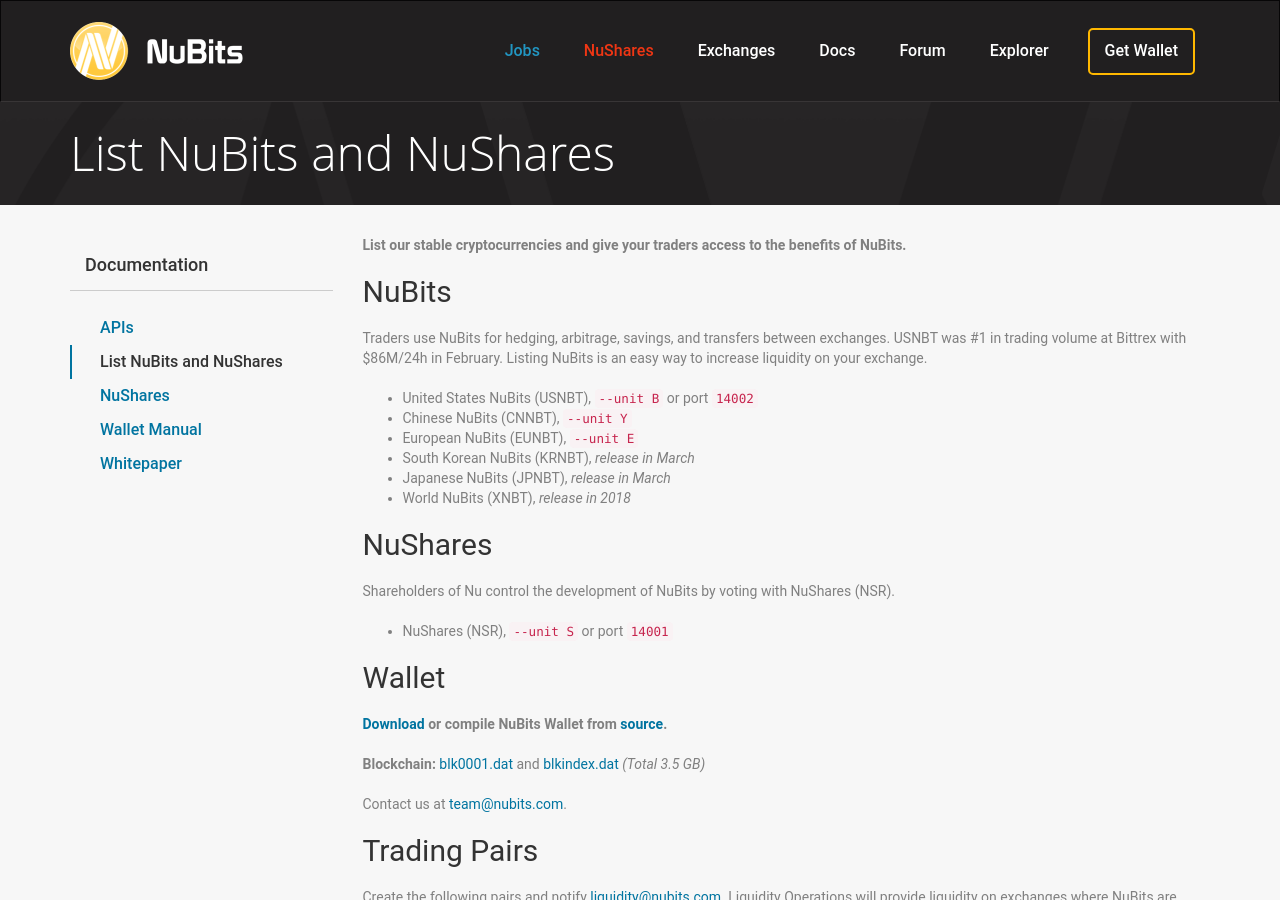
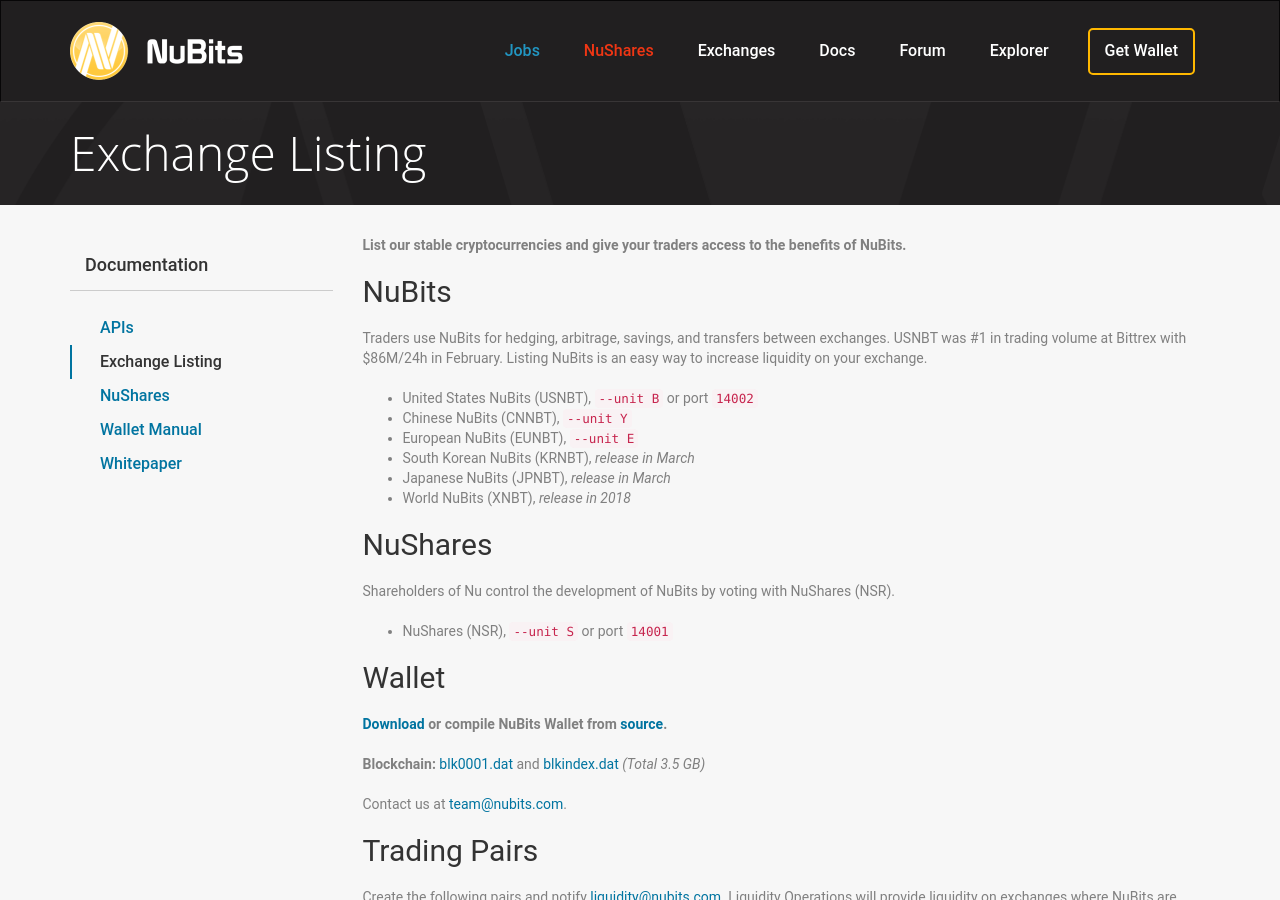
Before and after one commit to NuNetwork/nunetwork.github.io, a Jekyll site: the page built from _pages/list-nubits.md, in a window 1280 px wide and 900 px high. Built offline with Jekyll 4.4.1, drawn with Linux system fonts in a browser that asks for light colours.

Commit message:
Update list-nubits.md

```diff
--- a/_pages/list-nubits.md
+++ b/_pages/list-nubits.md
@@ -1,6 +1,6 @@
 ---
 layout: page
-title: List NuBits and NuShares
+title: Exchange Listing
 menu: Documentation
 show_sidebar: true
 permalink: /list-nubits
```
